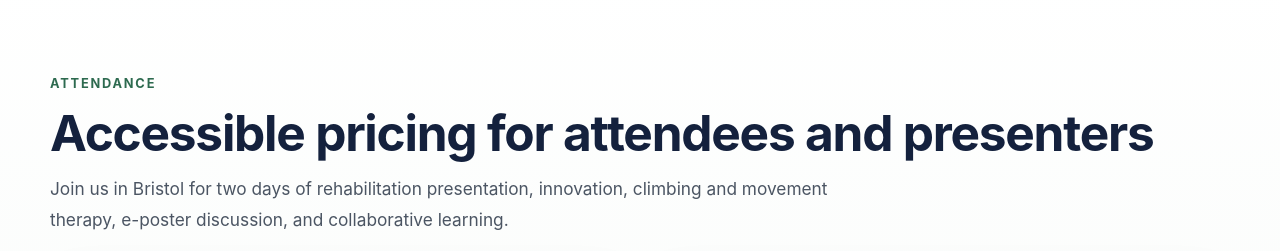
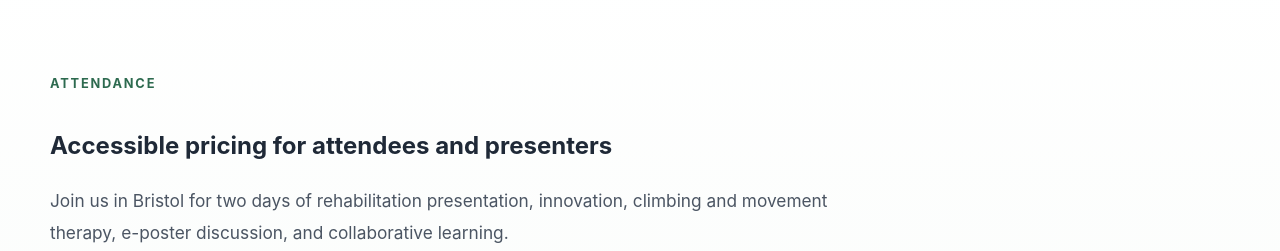
Before and after one commit to IstanbulSteve/Rehab-And-Innovation-Seminar, a website: page public/index.html in a window 1280 px wide. Shown: the part 706-957 px from the top of the page. Drawn offline with Linux system fonts and the light colour scheme.

Commit message:
Stop Heading Wrap

```diff
--- a/public/styles.css
+++ b/public/styles.css
@@ -156,7 +156,7 @@ strong {
 
 /* ===== Shared Heading Styles ===== */
 .section-heading {
-  max-width: 100%;
+  max-width: none;
   margin-bottom: 2rem;
 }
 
@@ -170,12 +170,12 @@ strong {
   color: #2d6a4f;
 }
 
-.section-heading h2 {
-  margin: 0 0 0.75rem;
-  font-size: clamp(2rem, 4vw, 3.1rem);
-  line-height: 1.08;
-  letter-spacing: -0.025em;
-  color: #14213d;
+.section-heading p {
+  margin: 0;
+  max-width: none;
+  font-size: 1.08rem;
+  line-height: 1.8;
+  color: #4b5563;
 }
 
 .section-heading p {
```
